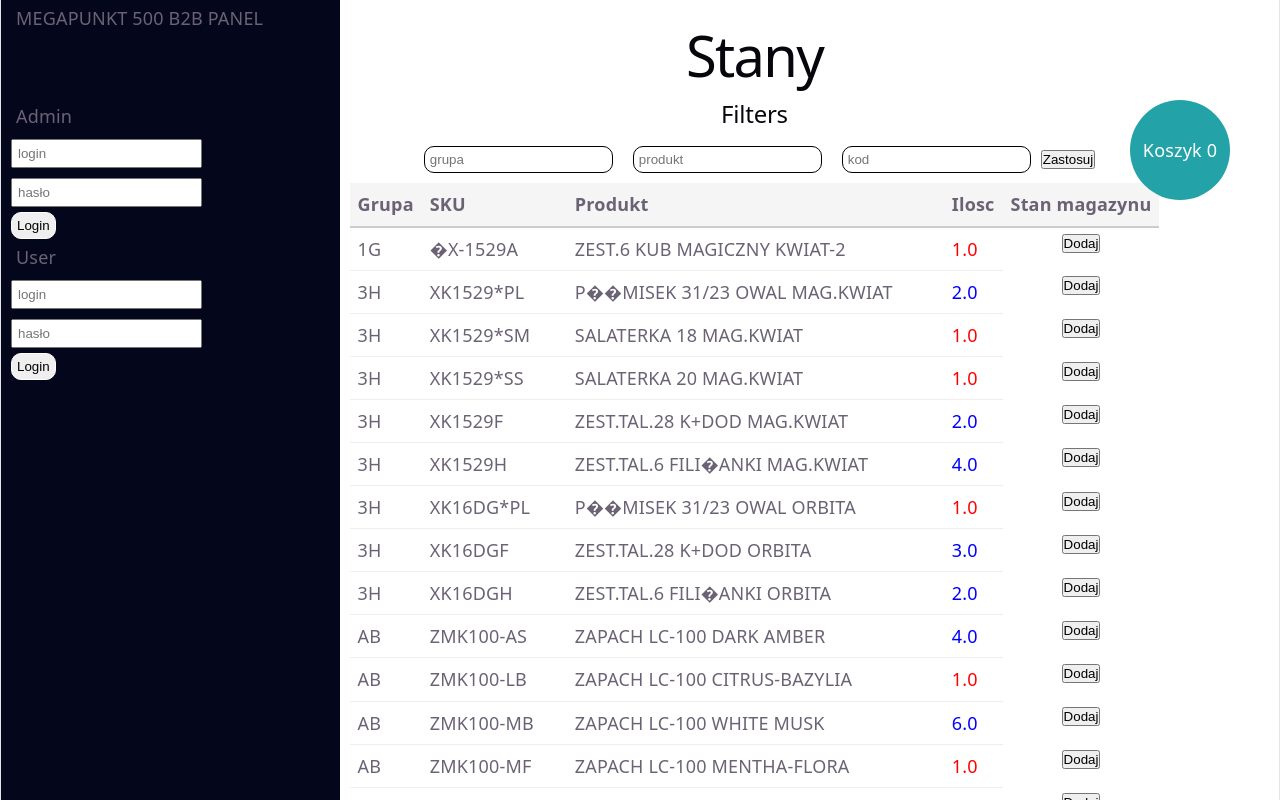
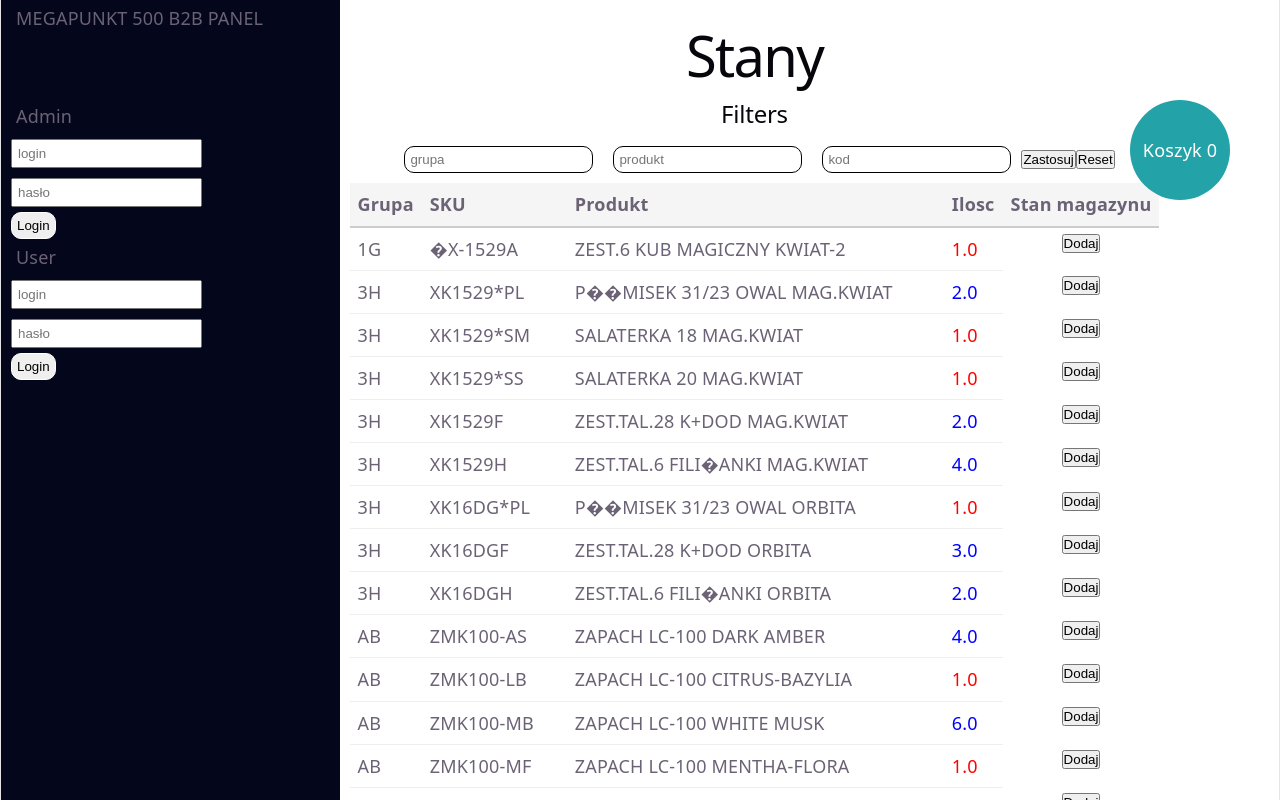
Before and after one commit to marcinoles87/orderApp, a React (Vite) app: page / in a window 1280 px wide. Shown: the top 800 px of the page. Built offline with nearby package versions, Linux system fonts and the light colour scheme.

Commit message:
add zamowienie

```diff
--- a/src/assets/components/Filters.jsx
+++ b/src/assets/components/Filters.jsx
@@ -15,9 +15,11 @@ function Filters({stany,setStany,filtered,setFiltered,setStanyPoprawne}) {
 
   const handleSearch = () =>{
 
+
+
     const filteredStany = stany.filter( item => item.GRUPA.includes(grupa))
 
-    if(filteredStany.length ===0){
+      if(filteredStany.length ===0){
       setStanyPoprawne(true)
       alert('brak wyszukiwania')
 
@@ -28,6 +30,10 @@ function Filters({stany,setStany,filtered,setFiltered,setStanyPoprawne}) {
 
   }
 
+  const handleReset = () =>{
+    setStanyPoprawne(true)
+  }
+
   return (
     <div className='filters-container'>
         <div>
@@ -36,6 +42,7 @@ function Filters({stany,setStany,filtered,setFiltered,setStanyPoprawne}) {
             <input type="text" placeholder="produkt" onChange={(e) =>setProdukt(e.target.value)}/>
             <input type="text" placeholder="kod" onChange={(e) =>setKod(e.target.value)}/>
             <button onClick={handleSearch}>Zastosuj</button>
+            <button onClick={handleReset}>Reset</button>
         </div>
     </div>
   )
```
